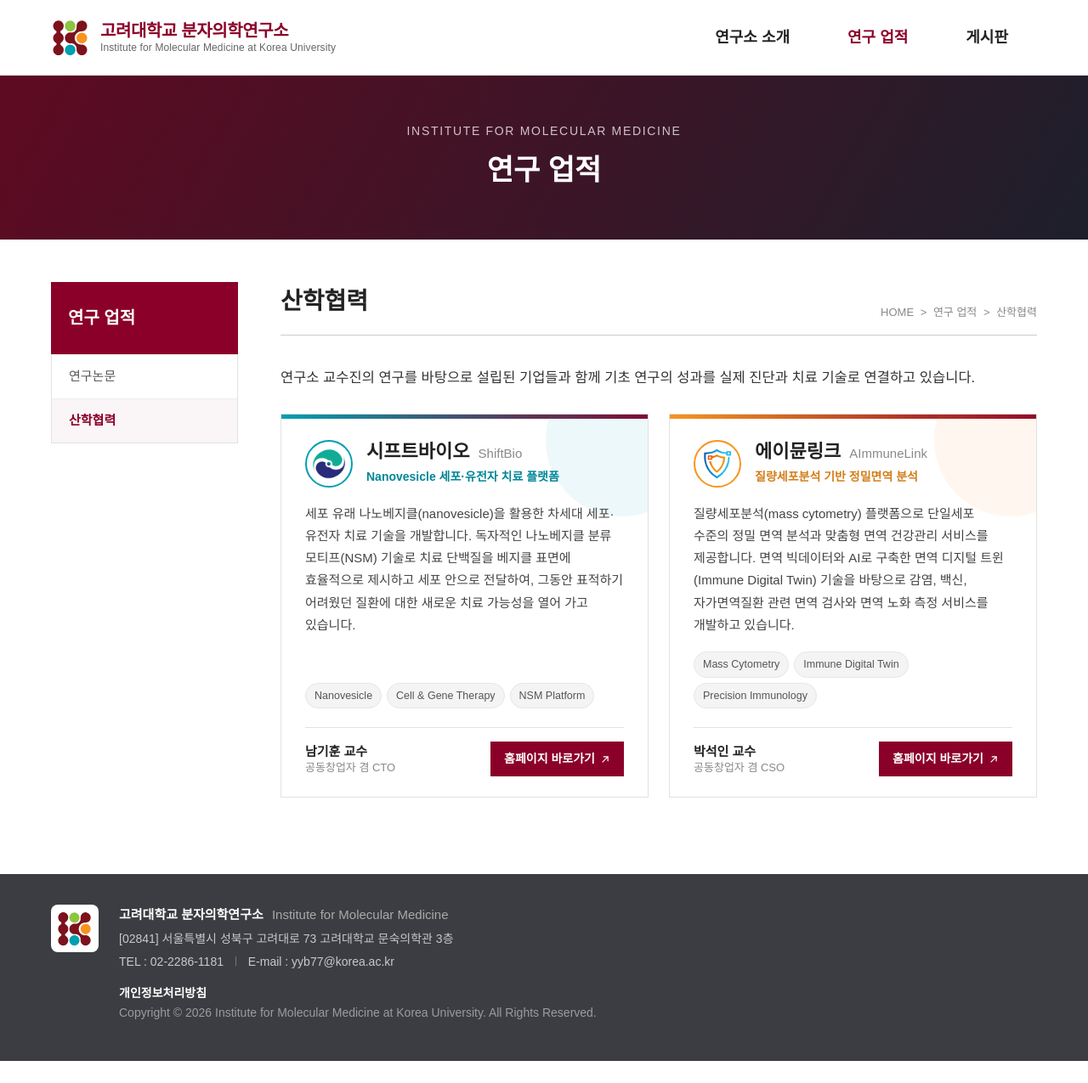
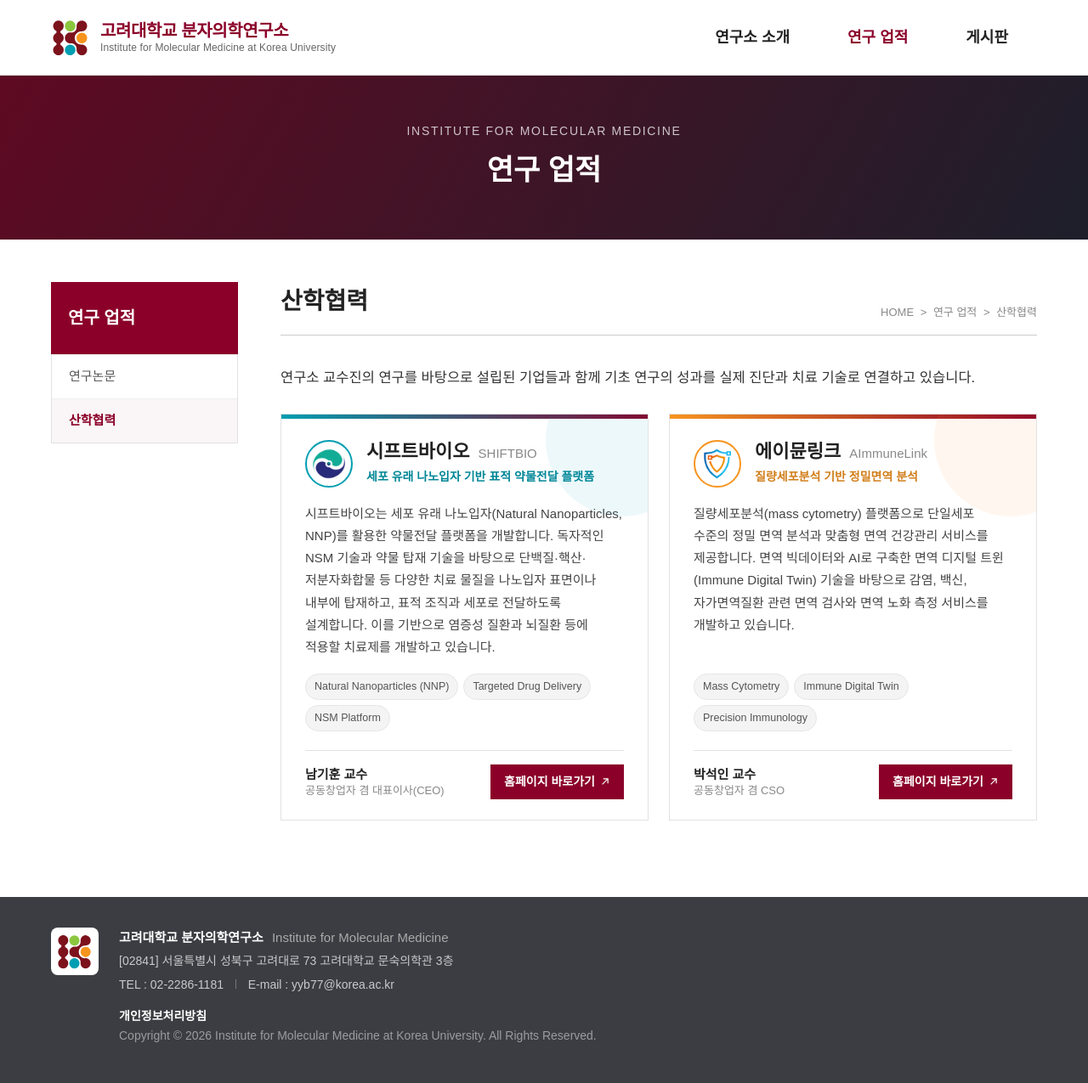
Before and after one commit to Institute-for-Molecular-Medicine/Institute-for-Molecular-Medicine.github.io, a Jekyll site: the page built from research/industry.md, in a window 1280 px wide and 1275 px high. Shown: the whole window at 85% size. Built offline with Jekyll 4.4.1, drawn with Linux system fonts in a browser that asks for light colours; some web fonts are replaced.

Commit message:
Update SHIFTBIO description per company feedback

```diff
--- a/_data/industry.yml
+++ b/_data/industry.yml
@@ -1,17 +1,17 @@
 intro: 연구소 교수진의 연구를 바탕으로 설립된 기업들과 함께 기초 연구의 성과를 실제 진단과 치료 기술로 연결하고 있습니다.
 companies:
 - name: 시프트바이오
-  en: ShiftBio
+  en: SHIFTBIO
   url: https://shiftbio.net
   color: '#009eb1'
-  tagline: Nanovesicle 세포·유전자 치료 플랫폼
-  desc: 세포 유래 나노베지클(nanovesicle)을 활용한 차세대 세포·유전자 치료 기술을 개발합니다. 독자적인 나노베지클 분류 모티프(NSM) 기술로 치료 단백질을 베지클 표면에 효율적으로 제시하고 세포 안으로 전달하여, 그동안 표적하기 어려웠던 질환에 대한 새로운 치료 가능성을 열어 가고 있습니다.
+  tagline: "세포 유래 나노입자 기반 표적 약물전달 플랫폼"
+  desc: "시프트바이오는 세포 유래 나노입자(Natural Nanoparticles, NNP)를 활용한 약물전달 플랫폼을 개발합니다. 독자적인 NSM 기술과 약물 탑재 기술을 바탕으로 단백질·핵산·저분자화합물 등 다양한 치료 물질을 나노입자 표면이나 내부에 탑재하고, 표적 조직과 세포로 전달하도록 설계합니다. 이를 기반으로 염증성 질환과 뇌질환 등에 적용할 치료제를 개발하고 있습니다."
   keywords:
-  - Nanovesicle
-  - Cell & Gene Therapy
+  - Natural Nanoparticles (NNP)
+  - Targeted Drug Delivery
   - NSM Platform
   person: 남기훈 교수
-  role: 공동창업자 겸 CTO
+  role: 공동창업자 겸 대표이사(CEO)
   logo: /assets/img/companies/shiftbio.png
 - name: 에이뮨링크
   en: AImmuneLink
```
